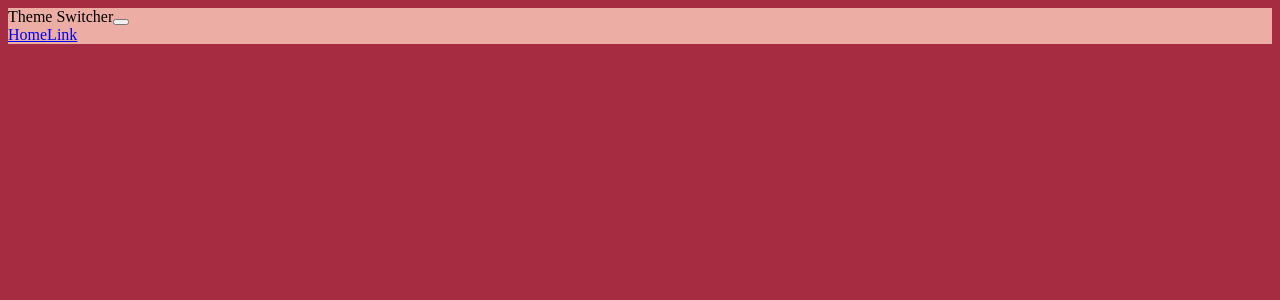
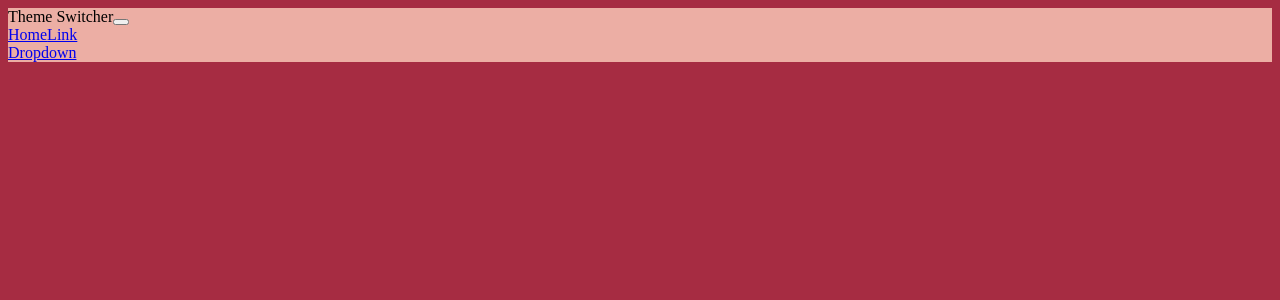
Before and after one commit to yungshun317/react-bootstrap-styled-components-theme-switcher, a React app: page / in a window 1280 px wide. Shown: the top 300 px of the page. Built offline with nearby package versions, Linux system fonts and the light colour scheme.

Commit message:
[FEAT] Display styled `NavDropdown.Item` in the `KitNavDropdown` component

```diff
--- a/src/kit/KitNavDropdown.js
+++ b/src/kit/KitNavDropdown.js
@@ -4,7 +4,7 @@ import { NavDropdown } from "react-bootstrap";
 
 const StyledBootstrapNavDropdown = styled(NavDropdown)``;
 
-const StyledBootstrapNavDropdownItem = styled(NavDropdown.Item);
+const StyledBootstrapNavDropdownItem = styled(NavDropdown.Item)``;
 
 export default function KitNavDropdown(props) {
 	const renderItem = (theme, index) => {
@@ -23,9 +23,36 @@ export default function KitNavDropdown(props) {
 	return (
 	    <StyledBootstrapNavDropdown
 			alignRight
+			data-toggle="dropdown"
+			role="button"
+			title="Dropdown"
+			id="basic-nav-dropdown"
 			label={themes[current].title}
 			items={props.themes.map((theme, index) => renderItem(theme, index))}
-		/>
+		>
+            <StyledBootstrapNavDropdownItem
+			   href="#"
+			>
+			    Hello
+			</StyledBootstrapNavDropdownItem>
+			<StyledBootstrapNavDropdownItem href="#"
+
+			>
+			    World
+			</StyledBootstrapNavDropdownItem>
+
+		/*
+		    {
+		    	props.themes.map((theme, index) => (
+		    	    <StyledBootstrapNavDropdownItem
+			            onSelect={() => props.setThemeIndex(index)}
+			            key={index}>
+			            {theme.title}
+			        </StyledBootstrapNavDropdownItem>
+			    ))
+			}
+			*/
+		</StyledBootstrapNavDropdown>
 	);
 }
 
```
